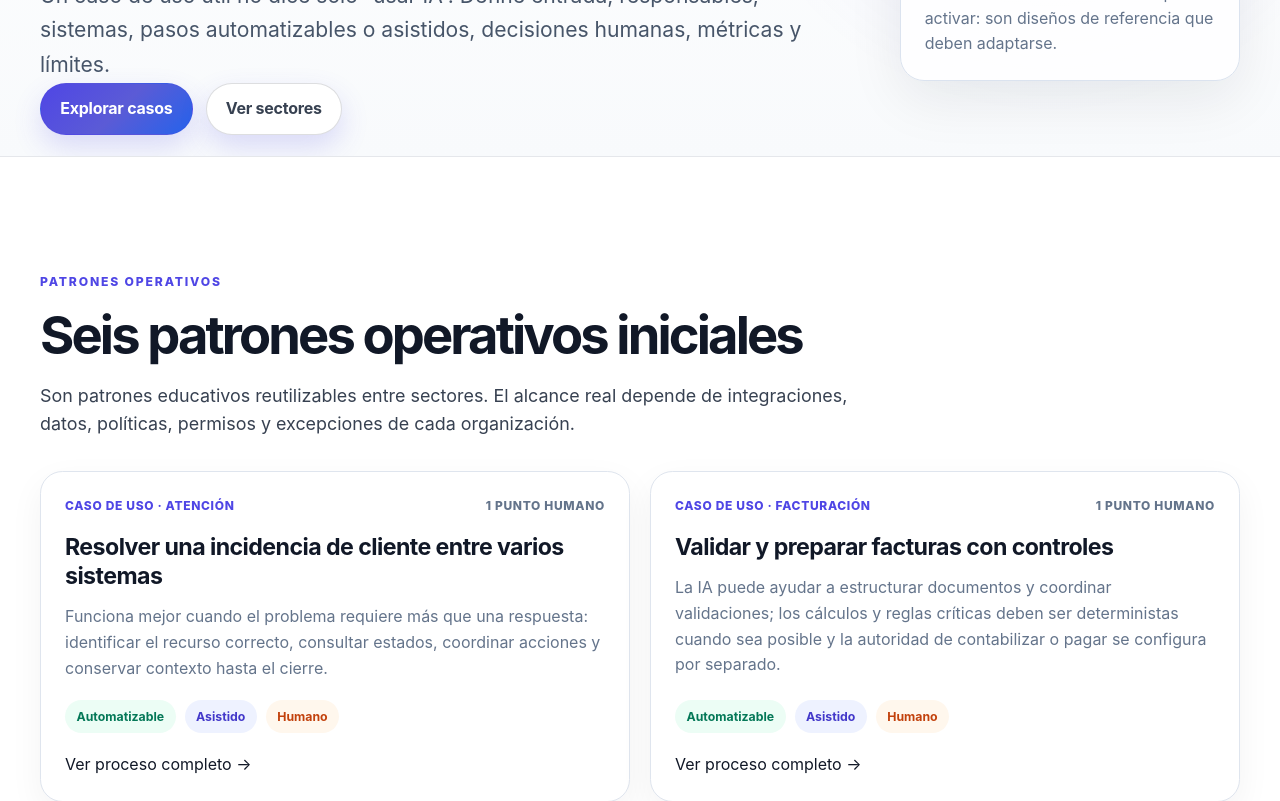
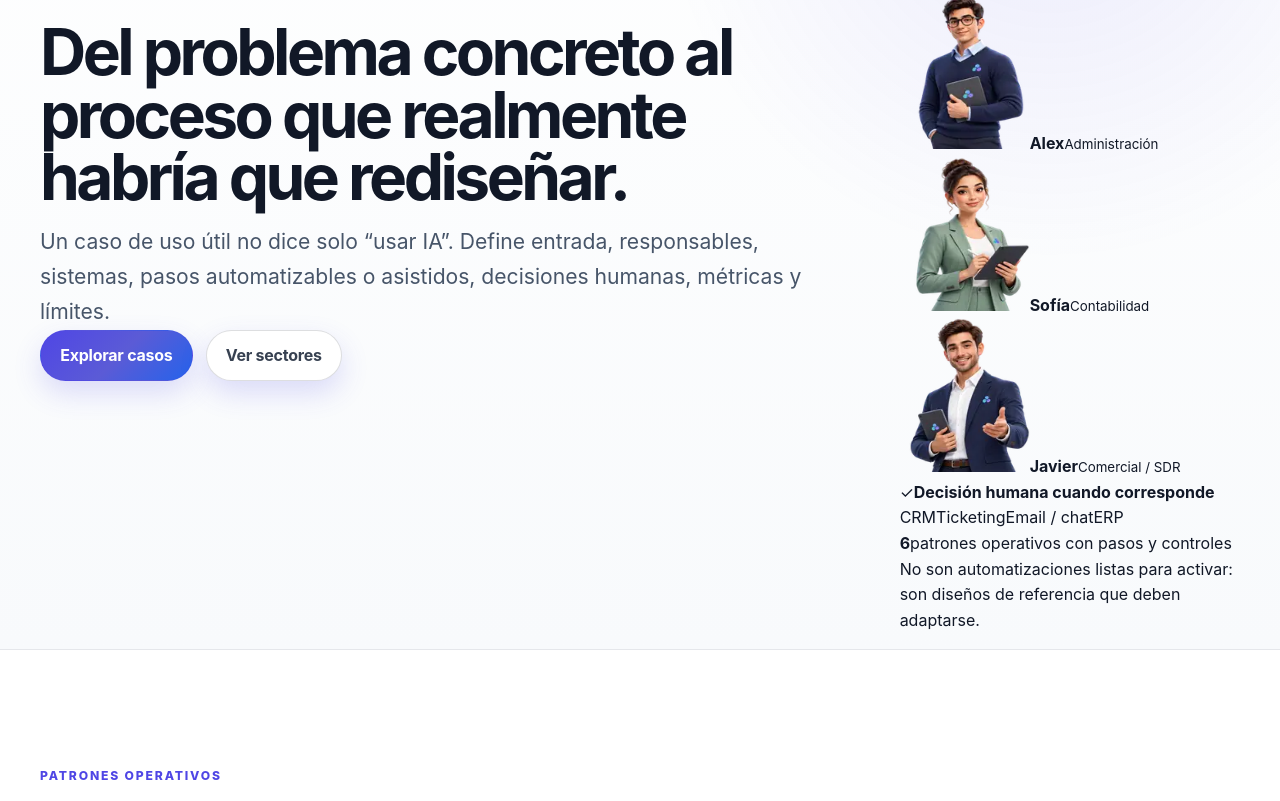
Before and after one commit to Emmakex/ia-empleado-web, a Next.js app: page /casos-de-uso in a window 1280 px wide. Shown: the part 380-1181 px from the top of the page. Built offline with nearby package versions, Linux system fonts and the light colour scheme.

Commit message:
feat: apply approved visual system to use-case index

```diff
--- a/components/use-case-index-page.tsx
+++ b/components/use-case-index-page.tsx
@@ -7,8 +7,10 @@ import {
   useCaseIndexContent,
   useCaseIndexPath,
   useCaseRecords,
+  type RoleReference,
 } from "../lib/sector-use-cases";
 import { processAnalyzerPath } from "../lib/process-analyzer";
+import { BrandCharacterStrip, BrandContextScene } from "./brand-context-scene";
 import { SiteFooter } from "./site-footer";
 import { SiteHeader } from "./site-header";
 
@@ -20,6 +22,10 @@ export function UseCaseIndexPage({ locale }: Props) {
   const otherLocale: Locale = locale === "es" ? "en" : "es";
   const canonical = useCaseIndexPath(locale);
   const alternate = useCaseIndexPath(otherLocale);
+  const overviewRoles = useCaseRecords
+    .flatMap((record) => record.roles[locale])
+    .filter((role, index, roles) => role.employeeKey && roles.findIndex((candidate) => candidate.employeeKey === role.employeeKey) === index) as RoleReference[];
+  const overviewSystems = [...new Set(useCaseRecords.flatMap((record) => record.systems[locale]))];
 
   const collectionSchema = {
     "@context": "https://schema.org",
@@ -46,8 +52,8 @@ export function UseCaseIndexPage({ locale }: Props) {
     <>
       <a className="skip-link" href="#contenido">{locale === "es" ? "Saltar al contenido" : "Skip to content"}</a>
       <SiteHeader locale={locale} dictionary={dictionary} alternateHref={alternate} />
-      <main id="contenido" className="sector-cluster-page">
-        <section className="sector-hero section-shell">
+      <main id="contenido" className="sector-cluster-page brand-sector-cluster-page">
+        <section className="sector-hero section-shell brand-use-case-index-hero">
           <div className="container sector-hero-grid">
             <div>
               <nav className="breadcrumbs" aria-label={locale === "es" ? "Migas de pan" : "Breadcrumbs"}>
@@ -63,11 +69,23 @@ export function UseCaseIndexPage({ locale }: Props) {
                 <Link className="button button-ghost" href={sectorIndexPath(locale)}>{locale === "es" ? "Ver sectores" : "View industries"}</Link>
               </div>
             </div>
-            <aside className="sector-hero-note">
-              <strong>{useCaseRecords.length}</strong>
-              <span>{locale === "es" ? "patrones operativos con pasos y controles" : "operational patterns with steps and controls"}</span>
-              <p>{locale === "es" ? "No son automatizaciones listas para activar: son diseños de referencia que deben adaptarse." : "These are not ready-to-activate automations; they are reference designs that require adaptation."}</p>
-            </aside>
+            <div className="brand-sector-overview">
+              <BrandContextScene
+                locale={locale}
+                kind="use-case"
+                contextKey="overview"
+                eyebrow={locale === "es" ? "PROCESO · HANDOFFS · CONTROL" : "PROCESS · HANDOFFS · CONTROL"}
+                title={locale === "es" ? "Del evento al resultado, con personas dentro del circuito" : "From event to outcome, with people in the loop"}
+                roles={overviewRoles}
+                systems={overviewSystems}
+                humanLabel={locale === "es" ? "Decisión humana cuando corresponde" : "Human decision where required"}
+              />
+              <div className="sector-brand-overview-meta">
+                <strong>{useCaseRecords.length}</strong>
+                <span>{locale === "es" ? "patrones operativos con pasos y controles" : "operational patterns with steps and controls"}</span>
+                <p>{locale === "es" ? "No son automatizaciones listas para activar: son diseños de referencia que deben adaptarse." : "These are not ready-to-activate automations; they are reference designs that require adaptation."}</p>
+              </div>
+            </div>
           </div>
         </section>
 
@@ -82,11 +100,12 @@ export function UseCaseIndexPage({ locale }: Props) {
               {useCaseRecords.map((record) => {
                 const humanSteps = record.steps[locale].filter((step) => step.mode === "human").length;
                 return (
-                  <article className="use-case-card" key={record.key}>
+                  <article className="use-case-card brand-use-case-card" data-use-case={record.key} key={record.key}>
                     <div className="sector-card-topline">
                       <span>{record.eyebrow[locale]}</span>
                       <span>{humanSteps} {locale === "es" ? "punto humano" : "human point"}</span>
                     </div>
+                    <BrandCharacterStrip locale={locale} roles={record.roles[locale]} compact />
                     <h3>{record.title[locale]}</h3>
                     <p>{record.shortAnswer[locale]}</p>
                     <div className="use-case-mode-row" aria-label={locale === "es" ? "Tipos de responsabilidad" : "Responsibility modes"}>
```
